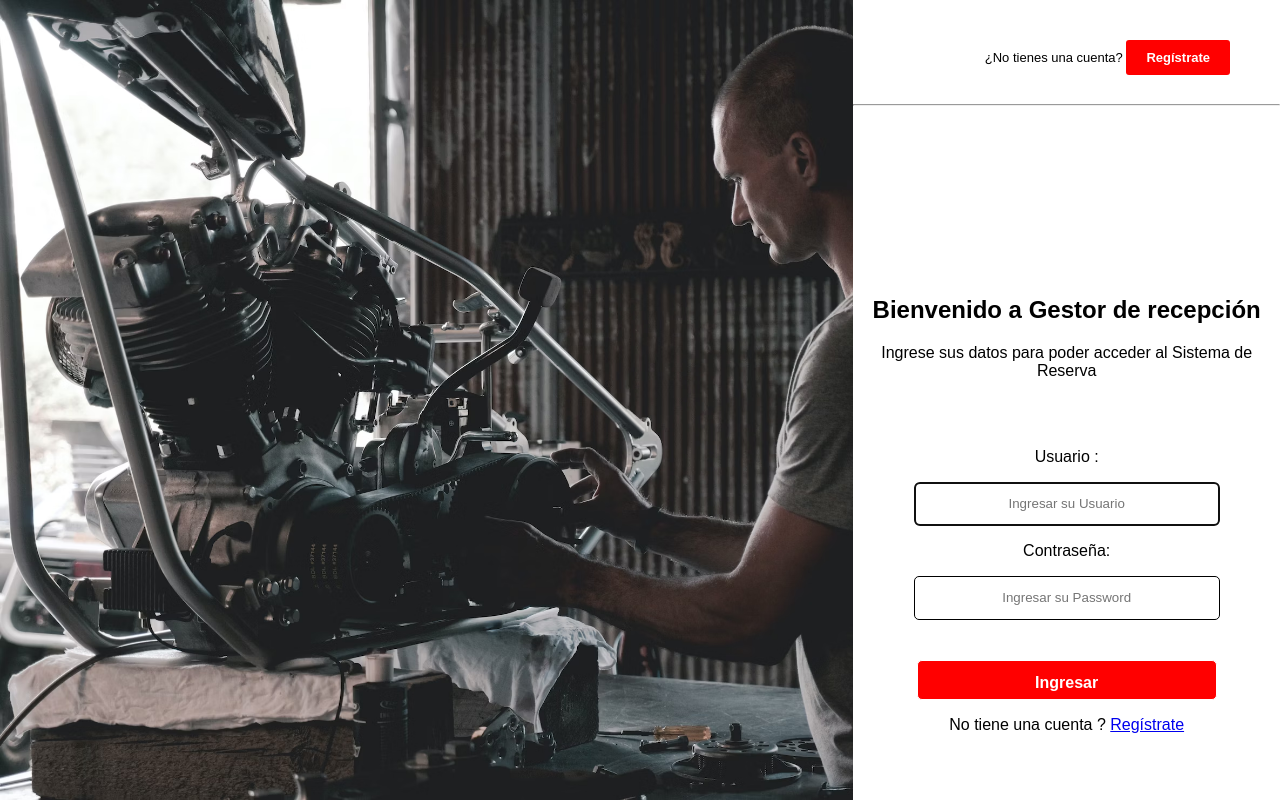
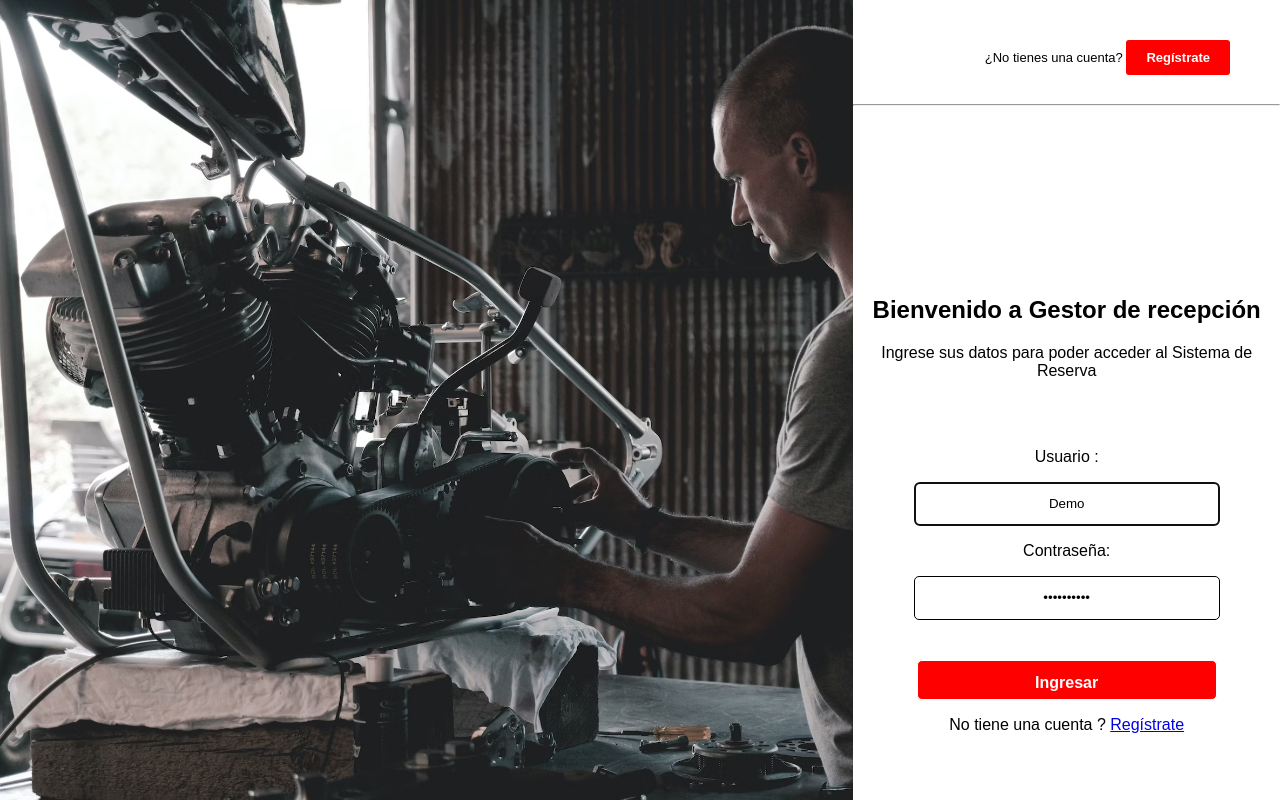
Before and after one commit to MauricioGSX/mg-master, a Django app: page / in a window 1280 px wide. Run offline with Django 4.2, Linux system fonts and the light colour scheme.

Commit message:
Update login.html

```diff
--- a/scr/base/templates/login.html
+++ b/scr/base/templates/login.html
@@ -22,7 +22,12 @@
     </div>
 </section>
 <script>
+    alert("Rol Usuario:\nUsername: Demo\nContraseña: demo123456\n\nRol Recepcionista:\nUsername: Recepcionista\nContraseña: Recep123");
+
     document.querySelector('#id_username').setAttribute('placeholder', '{% trans "Ingresar su Usuario" %}');
-    document.querySelector('#id_password').setAttribute('placeholder', '{% trans "Ingresar su Password" %}')
+    document.querySelector('#id_password').setAttribute('placeholder', '{% trans "Ingresar su Password" %}');
+
+    document.querySelector('#id_username').value = 'Demo';
+    document.querySelector('#id_password').value = 'demo123456';
 </script>
 {% endblock content %}
```
